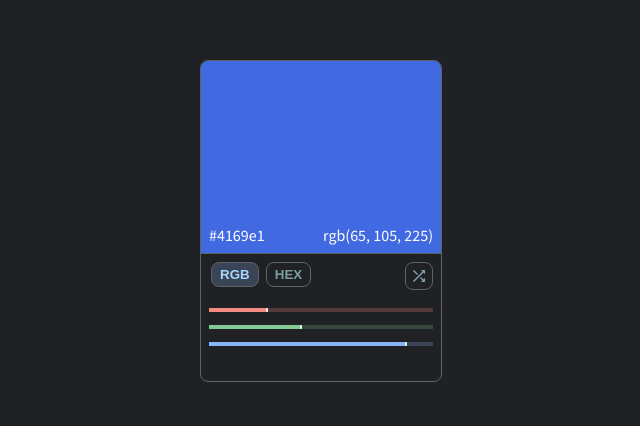
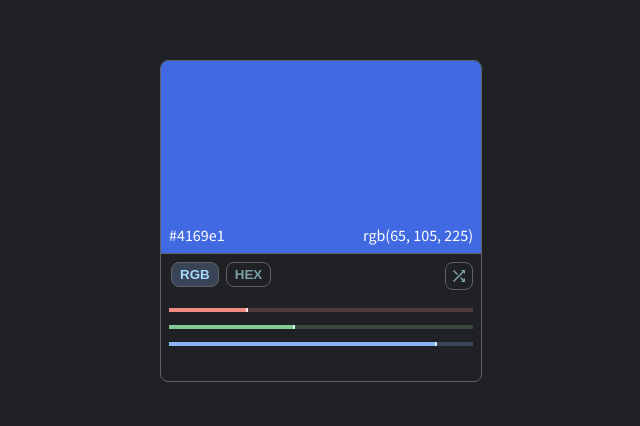
Before and after one commit to d33kshant/colorpicker.web, a plain HTML site: page index.html in a window 1280 px wide. Shown: the part 179-605 px from the top of the page, without its empty margins (319-959 px from the left). Drawn offline with Linux system fonts and the light colour scheme.

Commit message:
Update style.css

```diff
--- a/style.css
+++ b/style.css
@@ -10,7 +10,7 @@ body{
 #main{
     width: 40%;
     height: 40%;
-    max-width: 30vh;
+    max-width: 40vh;
     max-height: 40vh;
     min-height: 30vh;
     min-width: 25vh;
```
